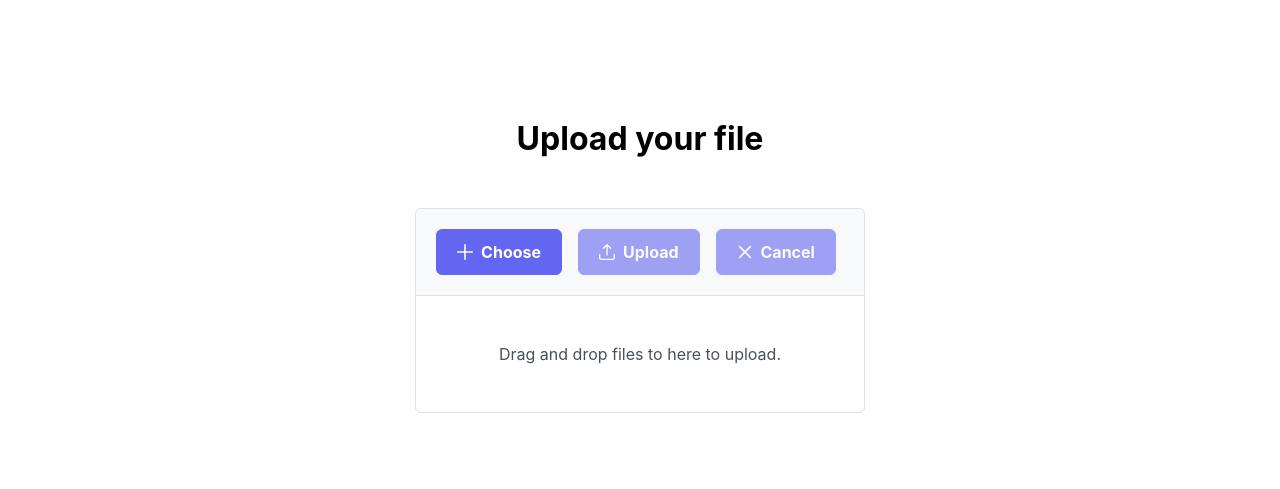
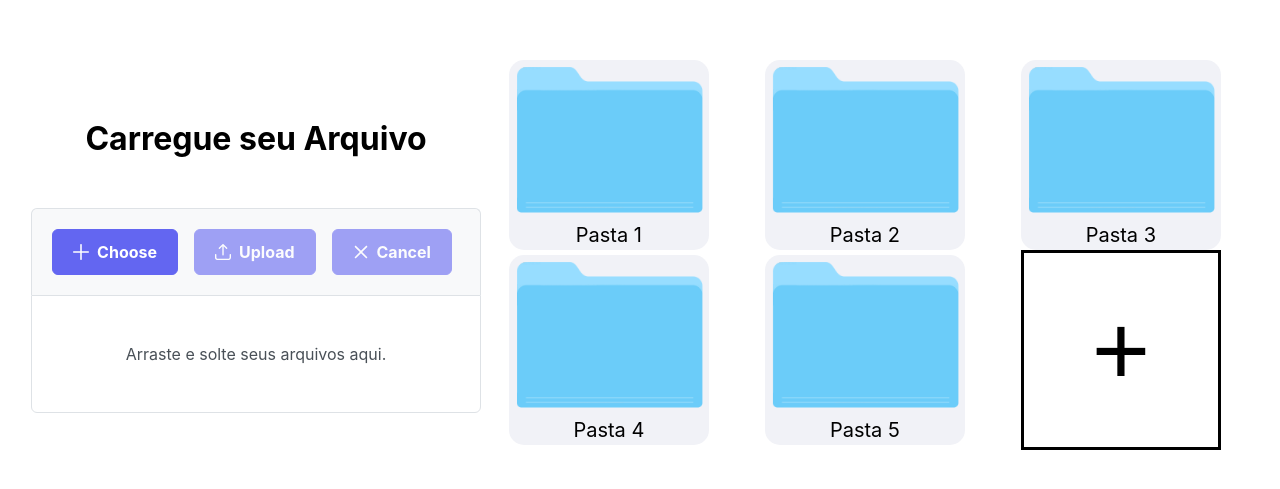
Before and after one commit to IzaqueRolim/TesteWareFlow, a React (Create React App) app in the folder frontend/: page / in a window 1280 px wide. Shown: the part 145-634 px from the top of the page. Built offline with nearby package versions, Linux system fonts and the light colour scheme.

Commit message:
props adicionada

```diff
--- a/frontend/src/App.js
+++ b/frontend/src/App.js
@@ -14,8 +14,7 @@ import { useState } from 'react';
 import { FileUploadDemo } from './components/FileUpload';
 import { Input } from '@mui/material';
 import { Auth } from './components/Auth';
-
-
+import { ListaPasta } from './components/ListaPasta';
 
 function App() {
   const [state, setState] = useState();
@@ -32,9 +31,10 @@ function App() {
 <FileUploadDemo/>
 {/* <Auth/> */}
     </div>
-
+      <ListaPasta/>
 
     </div>
+
   );
 }
 
--- /dev/null
+++ b/frontend/src/components/BotaoAdicionarPasta/index.jsx
@@ -0,0 +1,6 @@
+import './style.css'
+
+export const BotaoAdicionarPasta = () =>
+{
+    return <button className="botaoAdicionar">+</button>
+}
--- /dev/null
+++ b/frontend/src/components/BotaoAdicionarPasta/style.css
@@ -0,0 +1,15 @@
+.botaoAdicionar{
+    width: 200px;
+    height: 200px;
+    background-color: transparent;
+    border: 3px solid black;
+    color: black;
+    font-size: 100px;
+}
+.botaoAdicionar:hover{
+    cursor: pointer;
+    background-color: black;
+    border: none;
+    color: white;
+    transition: all 0.4s;
+}
--- a/frontend/src/components/FileUpload.js
+++ b/frontend/src/components/FileUpload.js
@@ -17,9 +17,9 @@ export const FileUploadDemo = () => {
 
  return (
         <div classname="file_upload">
-                <h1>Upload your file</h1>
+                <h1>Carregue seu Arquivo</h1>
                 <FileUpload    name="demo[]" url="https://primefaces.org/primereact/showcase/upload.php" onUpload={onUpload} multiple accept="image/*" maxFileSize={1000000}
-                    emptyTemplate={<p className="m-0">Drag and drop files to here to upload.</p>} />
+                    emptyTemplate={<p className="m-0">Arraste e solte seus arquivos aqui.</p>} />
 
         </div>
     )
--- /dev/null
+++ b/frontend/src/components/ListaPasta/index.jsx
@@ -0,0 +1,14 @@
+import { PastaComponent } from "../PastaComponent";
+import { BotaoAdicionarPasta } from "../BotaoAdicionarPasta";
+import './style.css'
+export const ListaPasta= ()=>{
+    return <div className="listaPasta">
+        <PastaComponent nomePasta="Pasta 1"/>
+        <PastaComponent nomePasta="Pasta 2"/>
+        <PastaComponent nomePasta="Pasta 3"/>
+        <PastaComponent nomePasta="Pasta 4"/>
+        <PastaComponent nomePasta="Pasta 5"/>
+
+        <BotaoAdicionarPasta/>
+    </div>
+}
--- /dev/null
+++ b/frontend/src/components/ListaPasta/style.css
@@ -0,0 +1,7 @@
+.listaPasta{
+    width: 60vw;
+    display: flex;
+    flex-wrap: wrap;
+    justify-content: space-around;
+    align-items: center;
+}
--- /dev/null
+++ b/frontend/src/components/PastaComponent/index.jsx
@@ -0,0 +1,9 @@
+import iconPasta from '../../assets/iconPasta.png'
+import './style.css'
+
+export const PastaComponent = (props) =>{
+    return<div className='divPasta'>
+        <img src={iconPasta}/>
+        <span>{props.nomePasta}</span>
+    </div>
+}
--- /dev/null
+++ b/frontend/src/components/PastaComponent/style.css
@@ -0,0 +1,26 @@
+
+.divPasta{
+    background-color: #f1f2f7;
+    transition: background-color 0.3s ease;
+    border-radius: 15px;
+    height: 190px;
+    width: 200px;
+    display: flex;
+    flex-direction: column;
+    justify-content: space-around;
+    color: black;
+    font-size: 20px;
+}
+
+.divPasta>img{
+
+}
+.divPasta:hover{
+    cursor: pointer;
+    transform: scale(1.1);
+    transition: all 0.2s;
+}
+.divPasta:not(:hover){
+    transform: scale(1);
+    transition: all 0.5s;
+}
```
Also changed, not shown: frontend/src/assets/iconPasta.png (added).
